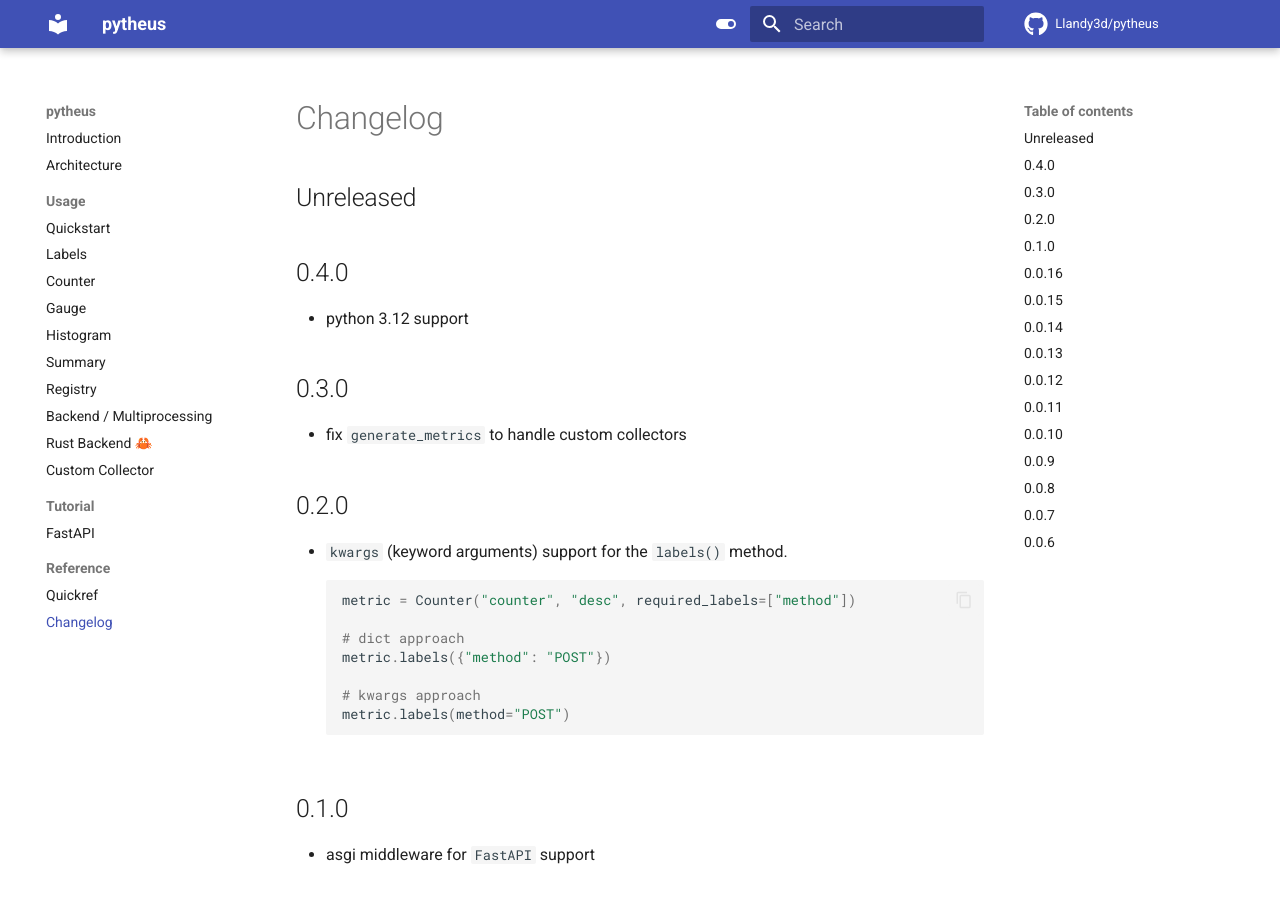
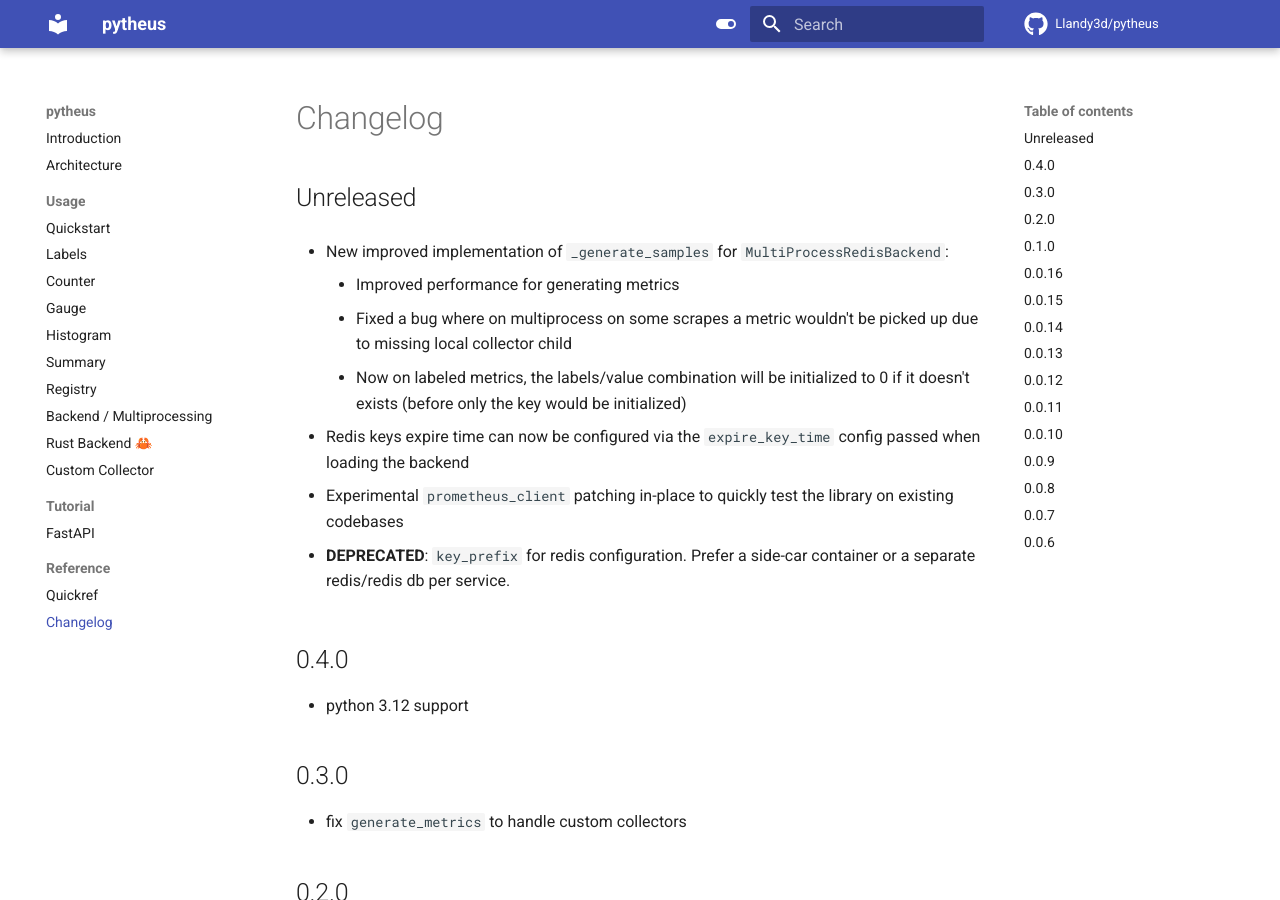
Before and after one commit to Llandy3d/pytheus, an MkDocs documentation site: the page built from docs/changelog.md, in a window 1280 px wide and 900 px high. Built offline with MkDocs 1.6.1 and Material for MkDocs 9.7.7, drawn with Linux system fonts in a browser that asks for light colours; comment, search, counter and statistics services are not loaded.

Commit message:
unreleased changelog

```diff
--- a/docs/changelog.md
+++ b/docs/changelog.md
@@ -1,6 +1,17 @@
 # Changelog
 
 ## Unreleased
+
+- New improved implementation of `_generate_samples` for `MultiProcessRedisBackend`:
+    - Improved performance for generating metrics
+    - Fixed a bug where on multiprocess on some scrapes a metric wouldn't be picked up due to missing local collector child
+    - Now on labeled metrics, the labels/value combination will be initialized to 0 if it doesn't exists (before only the key would be initialized)
+
+- Redis keys expire time can now be configured via the `expire_key_time` config passed when loading the backend
+
+- Experimental `prometheus_client` patching in-place to quickly test the library on existing codebases
+
+- **DEPRECATED**: `key_prefix` for redis configuration. Prefer a side-car container or a separate redis/redis db per service.
 
 ## 0.4.0
 
```
Also changed, not shown: docs/backend.md (+4 -0 lines).
